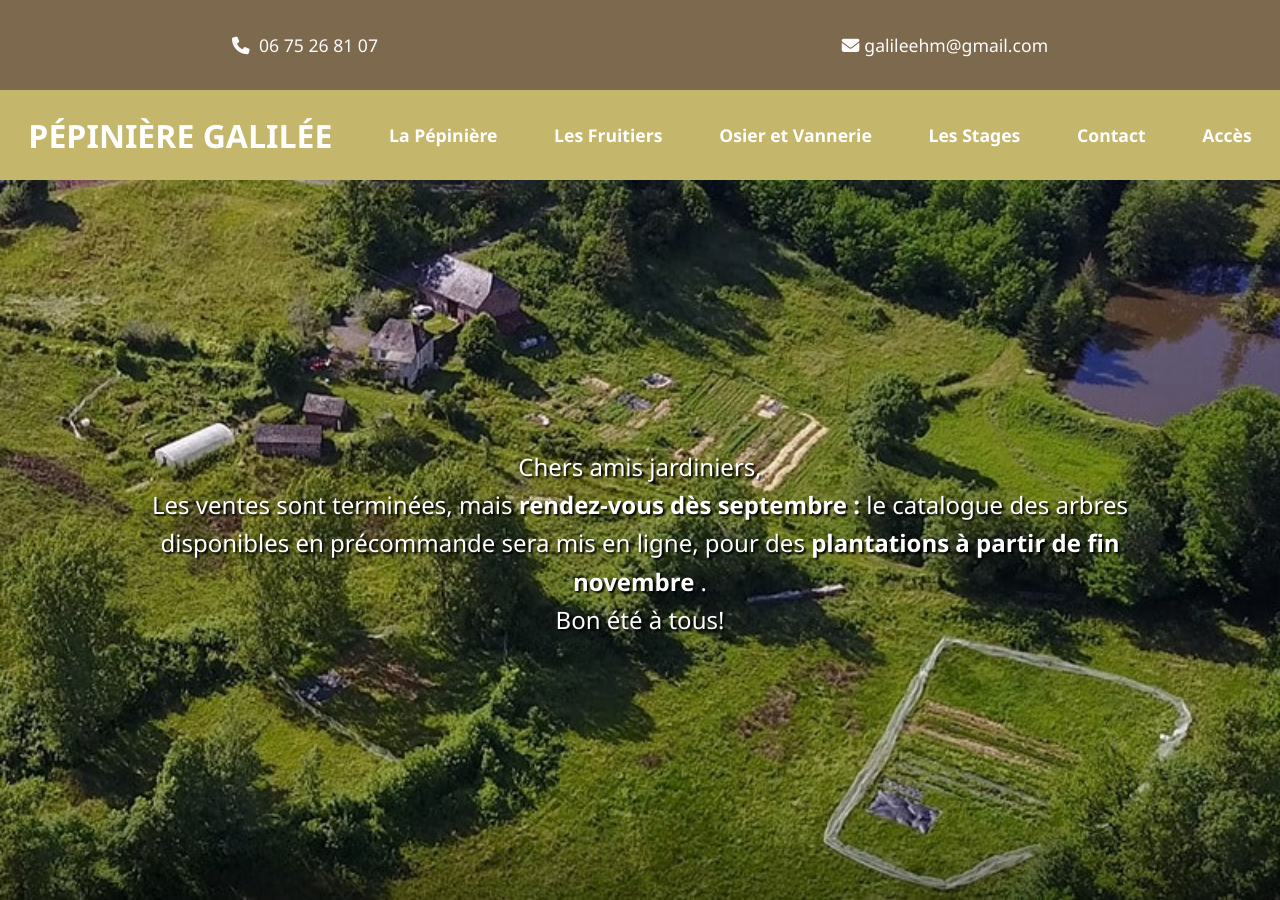
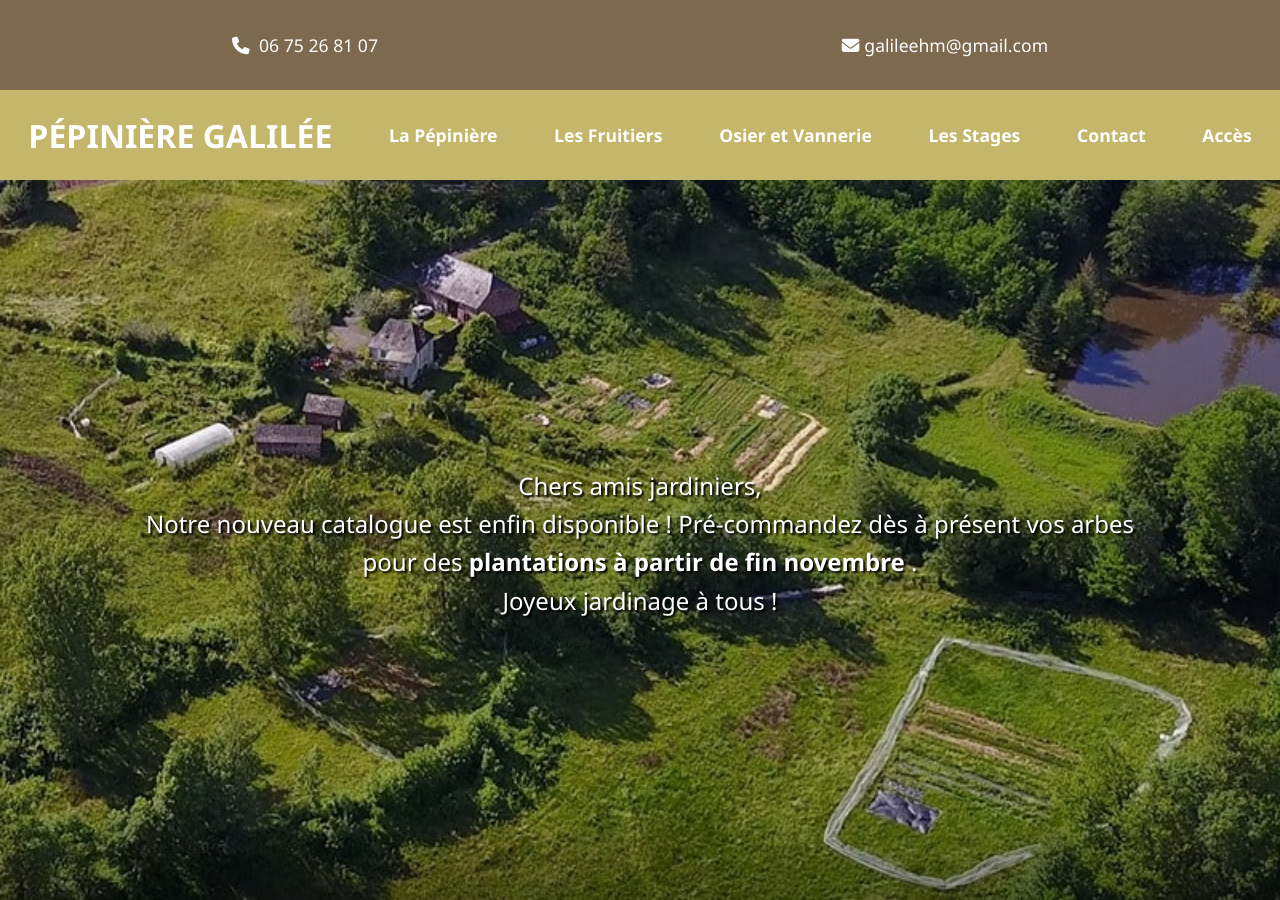
Before and after one commit to pepiniereGalilee/pepiniereGalilee.github.io, a Jekyll site: the page built from index.html, in a window 1280 px wide and 900 px high. Built offline with Jekyll 4.4.1, drawn with Linux system fonts in a browser that asks for light colours; nearby versions of some CDN libraries.

Commit message:
update new catalogue

```diff
--- a/index.html
+++ b/index.html
@@ -9,9 +9,10 @@ title: Pépinière Galilée
     <div class="centered">
       <p id="fin-de-saison">
         Chers amis jardiniers,<br />
-        Les ventes sont terminées, mais <strong>rendez-vous dès septembre :</strong> le
-        catalogue des arbres disponibles en précommande sera mis en ligne,
-        pour des <strong>plantations à partir de fin novembre </strong> .<br /> Bon été à tous!<br />
+        Notre nouveau catalogue est enfin disponible ! Pré-commandez dès à
+        présent vos arbes pour des
+        <strong>plantations à partir de fin novembre </strong> .<br />
+        Joyeux jardinage à tous !<br />
       </p>
     </div>
   </div>
@@ -35,8 +36,10 @@ title: Pépinière Galilée
       <div class="image-wrapper">
         <img src="/photos/fruitiers-accueil.jpg" alt="Image 2" />
       </div>
-      <p>Variétés anciennes, résistantes aux maladies et produisants des fruits délicieux.
-        <br>Les différentes variétés et leurs tarifs sont présentés ici !
+      <p>
+        Variétés anciennes, résistantes aux maladies et produisants des fruits
+        délicieux. <br />Les différentes variétés et leurs tarifs sont présentés
+        ici !
       </p>
       <a class="button-link" href="/fruitiers">Planter</a>
     </div>
@@ -50,8 +53,6 @@ title: Pépinière Galilée
       <a class="button-link" href="/contact">Contacter</a>
     </div>
   </div>
-
-
 
   <!-- <div id="navigation">
         <div id="face">
```
Also changed, not shown: _pages/fruitiers.html (+66 -45 lines).
